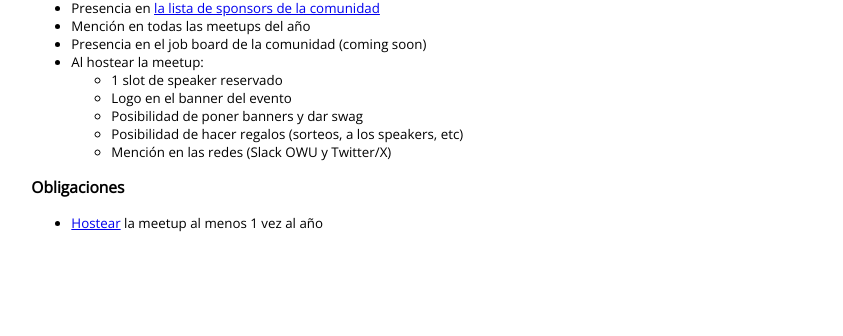
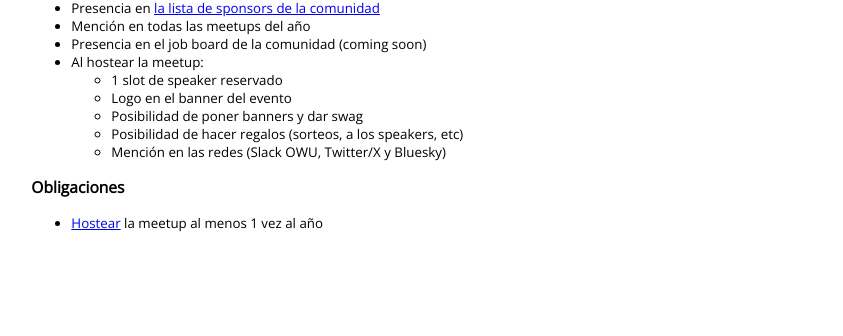
Before and after one commit to rubyuy/ruby.uy, a Jekyll site: the page built from sponsorship_details.md, in a window 1280 px wide. Shown: the part 540-876 px from the top of the page, without its empty margins (110-953 px from the left). Built offline with Jekyll 4.4.1, drawn with Linux system fonts in a browser that asks for light colours; our own code applies the rules of GitHub Pages for plain Markdown files.

Commit message:
Add bluesky

```diff
--- a/sponsorship_details.md
+++ b/sponsorship_details.md
@@ -18,7 +18,7 @@ title: Detalles de sponsoreo
       <li>Logo en el banner del evento</li>
       <li>Posibilidad de poner banners y dar swag</li>
       <li>Posibilidad de hacer regalos (sorteos, a los speakers, etc)</li>
-      <li>Mención en las redes (Slack OWU y Twitter/X)</li>
+      <li>Mención en las redes (Slack OWU, Twitter/X y Bluesky)</li>
     </ul>
   </li>
 </ul>
```
